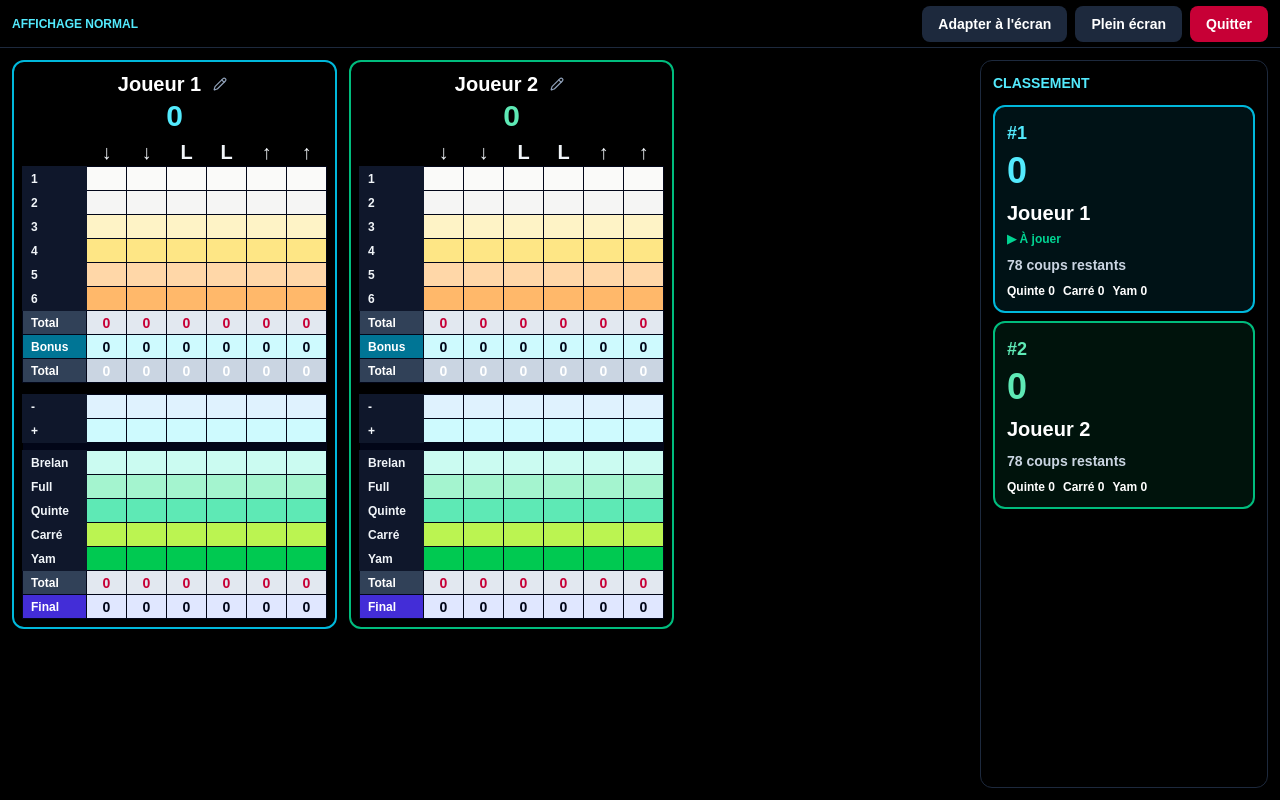
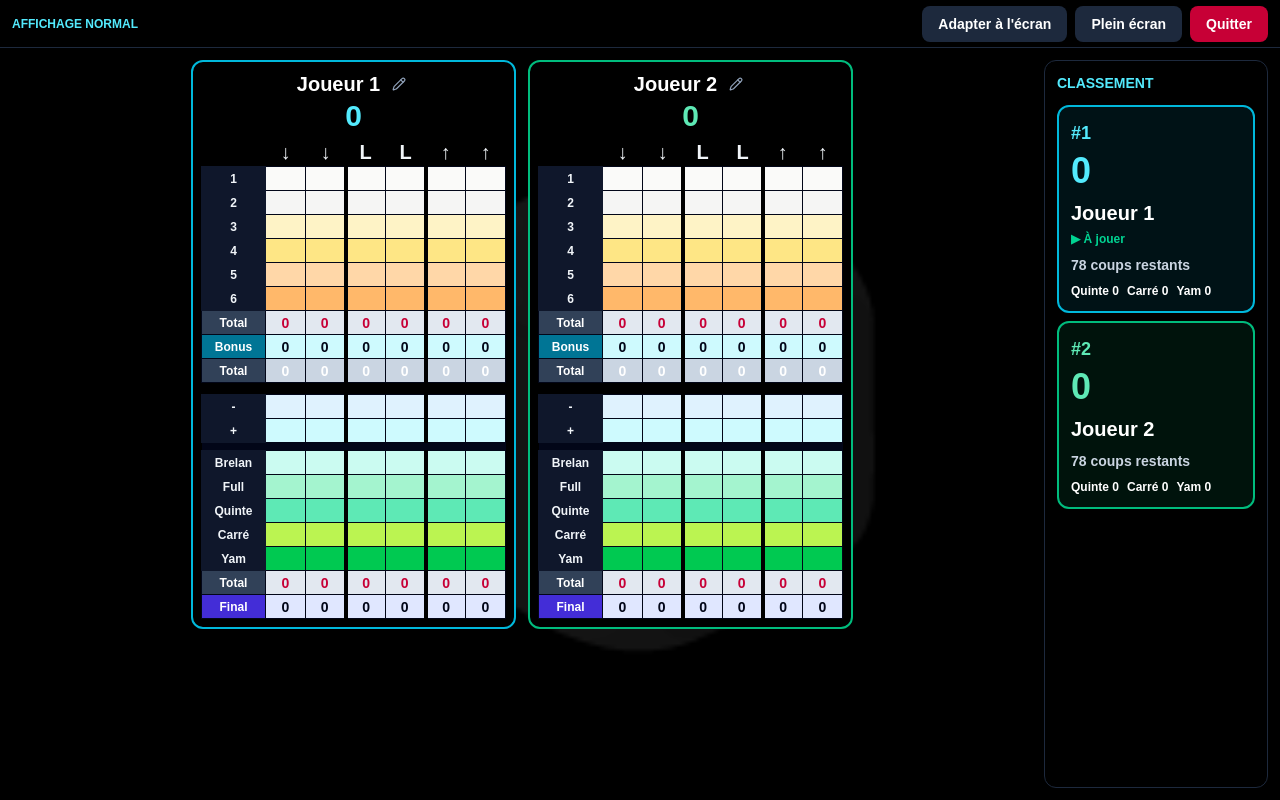
Before and after one commit to TomyGoody/yam-score, a Next.js app: page / in a window 1280 px wide. Both pictures are taken after a click on the button "Créer la partie". Built offline with nearby package versions, Linux system fonts and the light colour scheme.

Commit message:
ux features

```diff
--- a/app/page.tsx
+++ b/app/page.tsx
@@ -64,6 +64,7 @@ const [editingName, setEditingName] = useState("");
   const [scoreInput, setScoreInput] = useState("");
   const [fitToScreen, setFitToScreen] = useState(false);
   const [fitScale, setFitScale] = useState(1);
+  const [fitOffsetX, setFitOffsetX] = useState(0);
 const [hasSavedGame, setHasSavedGame] = useState(false);
   const viewportRef = useRef<HTMLDivElement | null>(null);
   const sheetRef = useRef<HTMLDivElement | null>(null);
@@ -82,32 +83,43 @@ useEffect(() => {
   }
 }, []);
  useEffect(() => {
-    if (!fitToScreen) {
-      setFitScale(1);
-      return;
-    }
-
-    function updateScale() {
+  function updateLayout() {
     const viewport = viewportRef.current;
     const sheet = sheetRef.current;
 
     if (!viewport || !sheet) return;
 
+    const contentWidth = sheet.scrollWidth;
+    const contentHeight = sheet.scrollHeight;
+
+    let nextScale = 1;
+
+    if (fitToScreen) {
       const safePadding = 24;
-      const scaleX = (viewport.clientWidth - safePadding) / sheet.scrollWidth;
-      const scaleY = (viewport.clientHeight - safePadding) / sheet.scrollHeight;
+      const scaleX = (viewport.clientWidth - safePadding) / contentWidth;
+      const scaleY = (viewport.clientHeight - safePadding) / contentHeight;
 
-      setFitScale(Math.min(scaleX, scaleY));
+      nextScale = Math.min(scaleX, scaleY);
     }
 
-    const frame = requestAnimationFrame(updateScale);
-    window.addEventListener("resize", updateScale);
+    const scaledWidth = contentWidth * nextScale;
+    const nextOffsetX = Math.max(
+      0,
+      (viewport.clientWidth - scaledWidth) / 2
+    );
+
+    setFitScale(nextScale);
+    setFitOffsetX(nextOffsetX);
+  }
+
+  const frame = requestAnimationFrame(updateLayout);
+  window.addEventListener("resize", updateLayout);
 
   return () => {
     cancelAnimationFrame(frame);
-      window.removeEventListener("resize", updateScale);
+    window.removeEventListener("resize", updateLayout);
   };
-  }, [fitToScreen, players.length]);
+}, [fitToScreen, players.length, gameMode]);
   useEffect(() => {
   if (players.length === 0) return;
 
@@ -447,7 +459,12 @@ useEffect(() => {
 resumeGame={resumeGame}
 />
       ) : (
-        <section className="flex h-full flex-col">
+        <section className="relative flex h-full flex-col overflow-hidden">
+  <div className="pointer-events-none absolute inset-0 flex items-center justify-center">
+    <div className="select-none text-[28rem] opacity-[0.09]">
+      🎲
+    </div>
+  </div>
           <GameToolbar
             fitToScreen={fitToScreen}
             setFitToScreen={setFitToScreen}
@@ -457,7 +474,7 @@ resumeGame={resumeGame}
 
           <div
   className={[
-              "flex flex-1 gap-3 p-3",
+    "relative z-10 flex flex-1 gap-3 p-3",
     useSideLeaderboard ? "flex-row" : "flex-col",
   ].join(" ")}
 >
@@ -473,7 +490,7 @@ resumeGame={resumeGame}
     <div
   ref={sheetRef}
   style={{
-                  transform: fitToScreen ? `scale(${fitScale})` : "none",
+    transform: `translateX(${fitOffsetX}px) scale(${fitScale})`,
     transformOrigin: "top left",
   }}
   className="flex w-max items-start gap-3"
@@ -775,7 +792,9 @@ function getPlayerColor(playerId: string) {
     <aside
       className={[
         "rounded-xl border border-slate-800 bg-black p-3",
-        layout === "side" ? "w-72 shrink-0" : "w-full shrink-0",
+        layout === "side"
+  ? "w-56 shrink-0"
+  : "w-full shrink-0",
       ].join(" ")}
     >
       <h3 className="mb-3 text-sm font-black uppercase text-cyan-300">
@@ -946,7 +965,7 @@ const color =
         <thead>
           <tr>
             <th className="w-16"></th>
-            {activeColumns.map((column) => (
+            {activeColumns.map((column, columnIndex) => (
               <th
                 key={column.id}
                 className="h-6 w-10 text-xl font-black text-slate-100"
@@ -964,7 +983,7 @@ const color =
             <tr key={row.id}>
               <RowLabel label={row.label} />
 
-              {activeColumns.map((column) => (
+              {activeColumns.map((column, columnIndex) => (
                 <ScoreCell
                   key={`${column.id}-${row.id}`}
                   playerId={player.id}
@@ -975,6 +994,10 @@ const color =
                   value={getScore(player.id, column.id, row.id)}
                   playable={isCellPlayable(player.id, column.id, row.id)}
                   onSelectCell={onSelectCell}
+				  blockStart={
+  columnIndex > 0 &&
+  activeColumns[columnIndex - 1].type !== column.type
+}
                 />
               ))}
             </tr>
@@ -982,15 +1005,17 @@ const color =
 
           <TotalRow
             label="Total"
-            cells={activeColumns.map((column) => getTopTotal(player.id, column.id))}
+            cells={activeColumns.map((column, columnIndex) => getTopTotal(player.id, column.id))}
             labelClassName="bg-slate-700 text-white"
+			activeColumns={activeColumns}
             cellClassName="bg-slate-200 text-rose-700"
           />
 
           <TotalRow
             label="Bonus"
-            cells={activeColumns.map((column) => getBonus(player.id, column.id))}
+            cells={activeColumns.map((column, columnIndex) => getBonus(player.id, column.id))}
             labelClassName="bg-cyan-700 text-white"
+			activeColumns={activeColumns}
             cellClassName="bg-cyan-100 text-slate-950"
           />
 
@@ -1003,6 +1028,7 @@ const color =
             )}
             labelClassName="bg-slate-700 text-white"
             cellClassName="bg-slate-300 text-white"
+			activeColumns={activeColumns}
           />
 
           <tr>
@@ -1024,16 +1050,18 @@ const color =
 
           <TotalRow
             label="Total"
-            cells={activeColumns.map((column) => getBottomTotal(player.id, column.id))}
+            cells={activeColumns.map((column, columnIndex) => getBottomTotal(player.id, column.id))}
             labelClassName="bg-slate-700 text-white"
             cellClassName="bg-slate-200 text-rose-700"
+			activeColumns={activeColumns}
           />
 
           <TotalRow
             label="Final"
-            cells={activeColumns.map((column) => getGrandTotal(player.id, column.id))}
+            cells={activeColumns.map((column, columnIndex) => getGrandTotal(player.id, column.id))}
             labelClassName="bg-indigo-700 text-white"
             cellClassName="bg-indigo-100 text-slate-950"
+			activeColumns={activeColumns}
           />
         </tbody>
       </table>
@@ -1077,7 +1105,7 @@ function FragmentRow({
       <tr>
         <RowLabel label={row.label} />
 
-        {activeColumns.map((column) => (
+        {activeColumns.map((column, columnIndex) => (
           <ScoreCell
             key={`${column.id}-${row.id}`}
             playerId={player.id}
@@ -1088,6 +1116,10 @@ function FragmentRow({
             value={getScore(player.id, column.id, row.id)}
             playable={isCellPlayable(player.id, column.id, row.id)}
             onSelectCell={onSelectCell}
+			blockStart={
+  columnIndex > 0 &&
+  activeColumns[columnIndex - 1].type !== column.type
+}
           />
         ))}
       </tr>
@@ -1097,7 +1129,7 @@ function FragmentRow({
 
 function RowLabel({ label }: { label: string }) {
   return (
-    <th className="h-6 w-14 border border-slate-900 bg-slate-900 px-2 text-left text-xs font-black text-slate-100">
+    <th className="h-6 w-14 border border-slate-900 bg-slate-900 text-center text-xs font-black text-slate-100">
       {label}
     </th>
   );
@@ -1112,6 +1144,7 @@ function ScoreCell({
   value,
   playable,
   onSelectCell,
+  blockStart,
 }: {
   playerId: string;
   columnId: string;
@@ -1121,6 +1154,7 @@ function ScoreCell({
   value: ScoreValue;
   playable: boolean;
   onSelectCell: (cell: SelectedCell) => void;
+  blockStart: boolean;
 }) {
   const colorClass =
     section === "top" ? getTopColor(rowIndex) : getBottomColor(rowIndex);
@@ -1133,6 +1167,7 @@ function ScoreCell({
       }}
       className={[
         "h-6 w-10 border border-slate-950 text-sm font-black transition-all",
+		blockStart ? "border-l-4 border-l-black" : "",
         colorClass,
         playable
           ? "cursor-pointer text-slate-950 hover:brightness-110"
@@ -1147,11 +1182,13 @@ function ScoreCell({
 function TotalRow({
   label,
   cells,
+  activeColumns,
   labelClassName,
   cellClassName,
 }: {
   label: string;
   cells: number[];
+  activeColumns: typeof columns;
   labelClassName: string;
   cellClassName: string;
 }) {
@@ -1159,24 +1196,31 @@ function TotalRow({
     <tr>
       <th
         className={[
-          "h-6 w-14 border border-slate-950 px-2 text-left text-xs font-black",
+  "h-6 w-14 border border-slate-950 text-center text-xs font-black",
   labelClassName,
 ].join(" ")}
       >
         {label}
       </th>
 
-      {cells.map((value, index) => (
+      {cells.map((value, index) => {
+  const blockStart =
+    index > 0 &&
+    activeColumns[index - 1].type !== activeColumns[index].type;
+
+  return (
     <td
       key={index}
       className={[
         "h-6 w-10 border border-slate-950 text-sm font-black",
+        blockStart ? "border-l-4 border-l-black" : "",
         cellClassName,
       ].join(" ")}
     >
       {value}
     </td>
-      ))}
+  );
+})}
     </tr>
   );
 }
```
Lines whose indentation alone changed are shown as unchanged.
